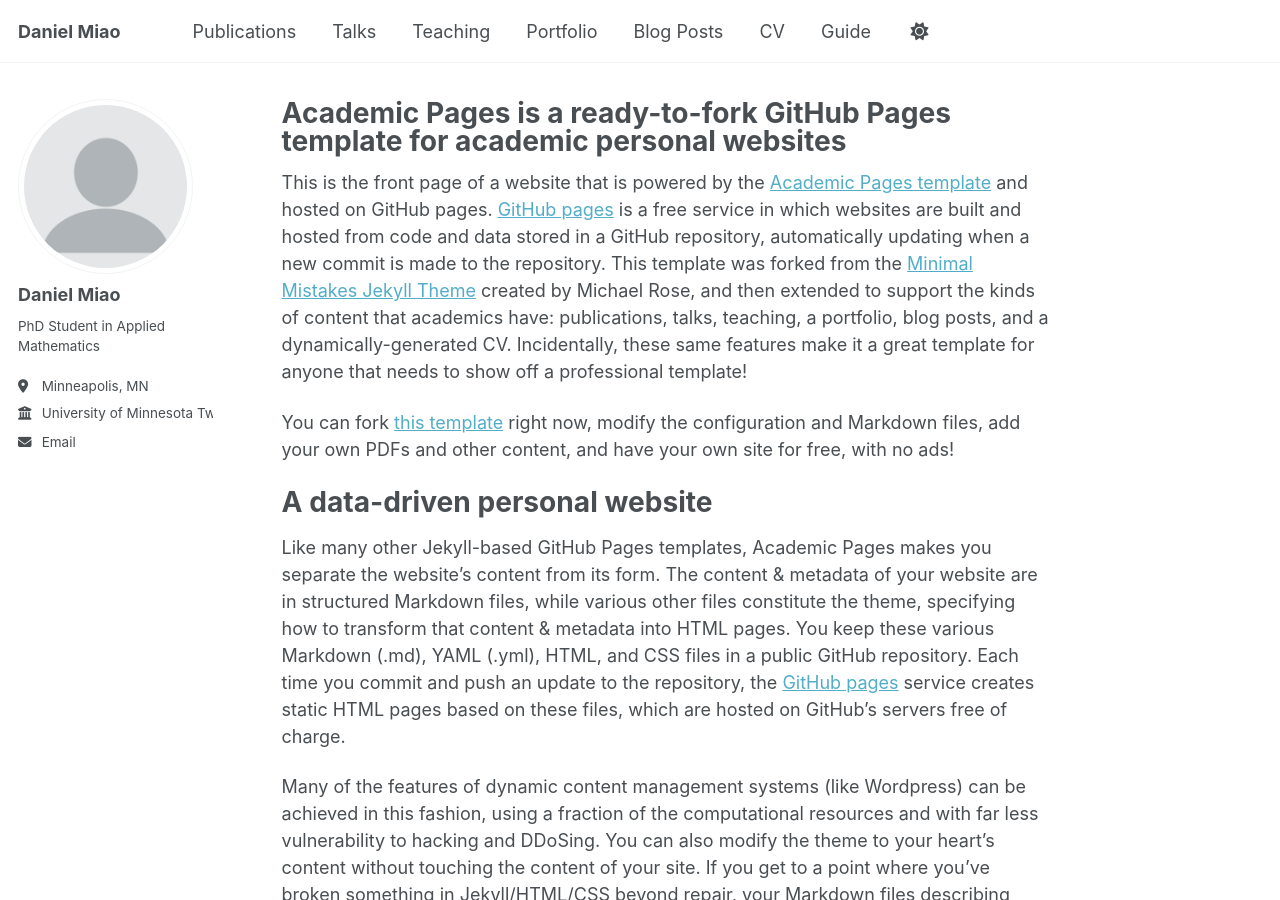
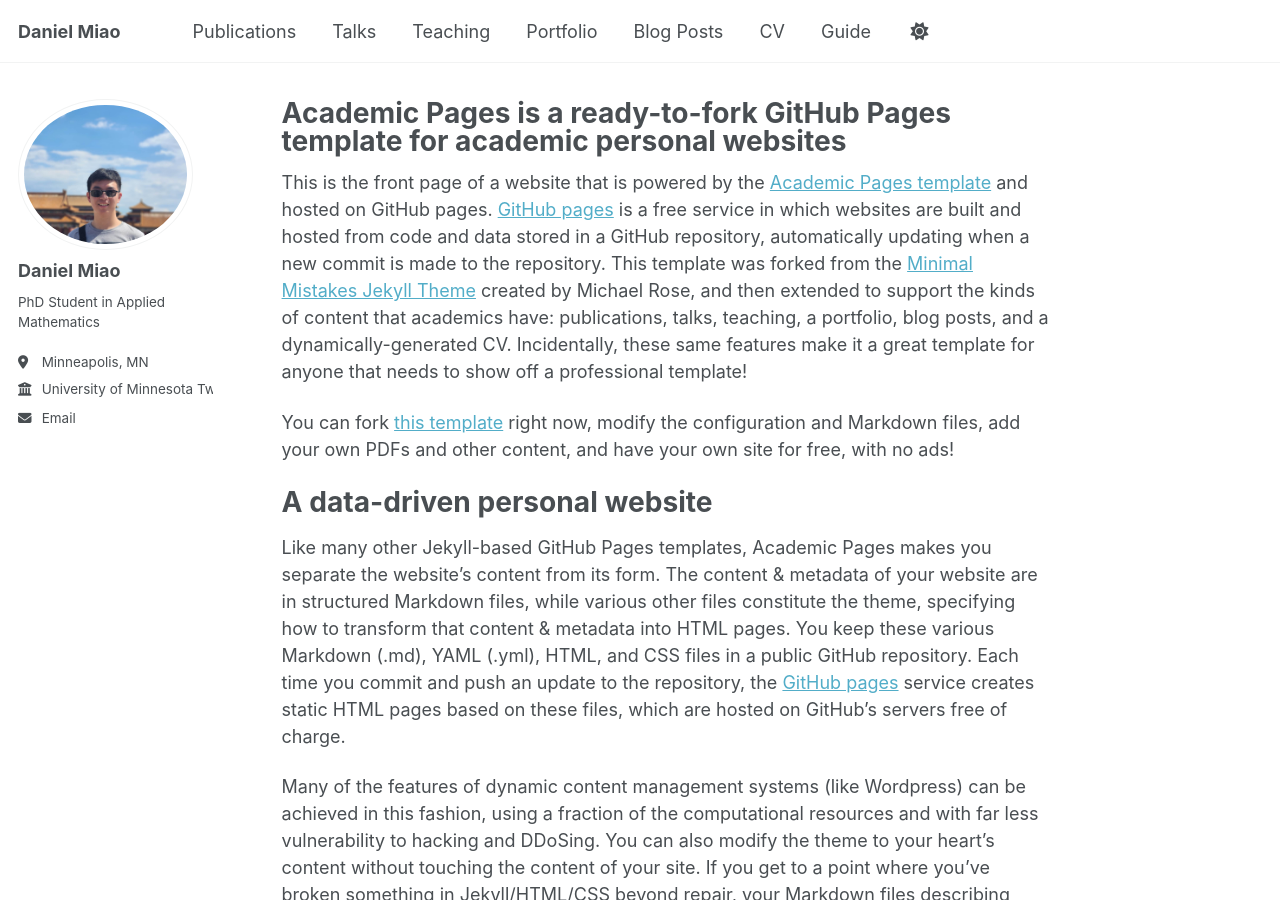
Before and after one commit to dmiao153/DanielMiao, a Jekyll site: the page built from _pages/about.md, in a window 1280 px wide and 900 px high. Built offline with Jekyll 4.4.1, drawn with Linux system fonts in a browser that asks for light colours; a script that is not in the unit is left out.

Commit message:
Update _config.yml

```diff
--- a/_config.yml
+++ b/_config.yml
@@ -22,7 +22,7 @@ repository               : "dmiao153/DanielMiao.github.io"
 #               Additional customization can be done by editing /_includes/author-profile.html
 author:
   # Biographic information
-  avatar           : "profile.png"
+  avatar           : "Daniel Miao.jpg"
   name             : "Daniel Miao"
   pronouns         : # example: "she/her"
   bio              : "PhD Student in Applied Mathematics"
```
